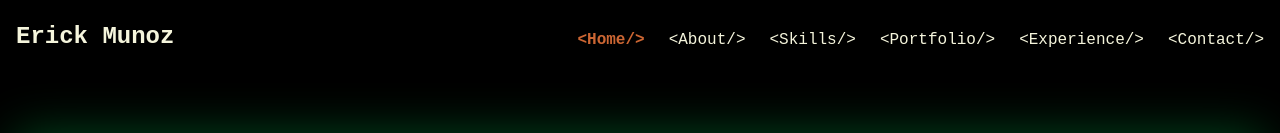
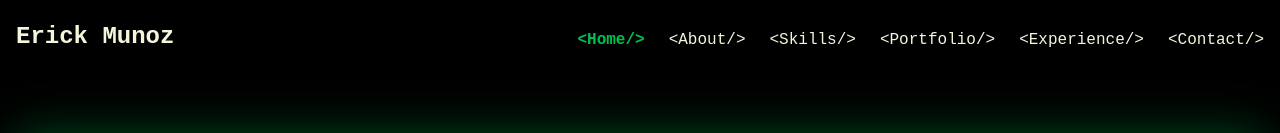
Before and after one commit to Dungyy/Erick-portfolio-nextjs, a Next.js app: page / in a window 1280 px wide. Shown: the top 133 px of the page. Built offline with nearby package versions, Linux system fonts and the light colour scheme.

Commit message:
updated navbar with green color to match, also removed the buttons from hero

```diff
--- a/src/components/layout/Header.js
+++ b/src/components/layout/Header.js
@@ -61,7 +61,7 @@ const Header = () => {
             <div className="container mx-auto px-4">
                 <div className="flex justify-between items-center relative">
                     <Link href="/" className="text-light font-display font-bold text-2xl flex items-center gap-2">
-                        <span className={`transition-colors duration-300 ${isScrolled ? 'text-accent' : 'text-light'}`}>
+                        <span className={`transition-colors duration-300 ${isScrolled ? 'text-crt' : 'text-light'}`}>
                             Erick Munoz
                         </span>
                     </Link>
@@ -73,10 +73,10 @@ const Header = () => {
                                     <Link
                                         href={`#${item.id}`}
                                         className={`font-mono text-base transition-all duration-300 ${activeSection === item.id
-                                            ? 'text-accent font-semibold'
+                                            ? 'text-crt/75 font-semibold'
                                             : isScrolled
                                                 ? 'text-light hover:text-crt/75'
-                                                : 'text-light hover:text-accent'
+                                                : 'text-light hover:text-crt'
                                             }`}
                                     >
                                         &lt;{item.label}/&gt;
@@ -105,7 +105,7 @@ const Header = () => {
                                         <Link
                                             href={`#${item.id}`}
                                             className={`font-mono text-base block px-3 py-2 border-l-4 ${activeSection === item.id
-                                                ? 'border-accent text-accent font-semibold'
+                                                ? 'border-crt/75 text-crt font-semibold'
                                                 : 'border-transparent text-light hover:text-crt/75 hover:border-crt/75'
                                                 }`}
                                             onClick={() => setIsOpen(false)}
--- a/src/components/sections/Hero.js
+++ b/src/components/sections/Hero.js
@@ -106,8 +106,8 @@ const Hero = () => {
         contact: () => [
             '📧 CONTACT INFORMATION:',
             '┌─────────────────────────────────────┐',
-            '│ Email: erick@example.com           │',
-            '│ LinkedIn: linkedin.com/in/erickmunoz│',
+            '│ Email: erickmunoztech@gmail.com     │',
+            '│ LinkedIn: linkedin.com/in/dungy     │',
             '│ GitHub: github.com/dungyy           │',
             '└─────────────────────────────────────┘',
             '',
```
